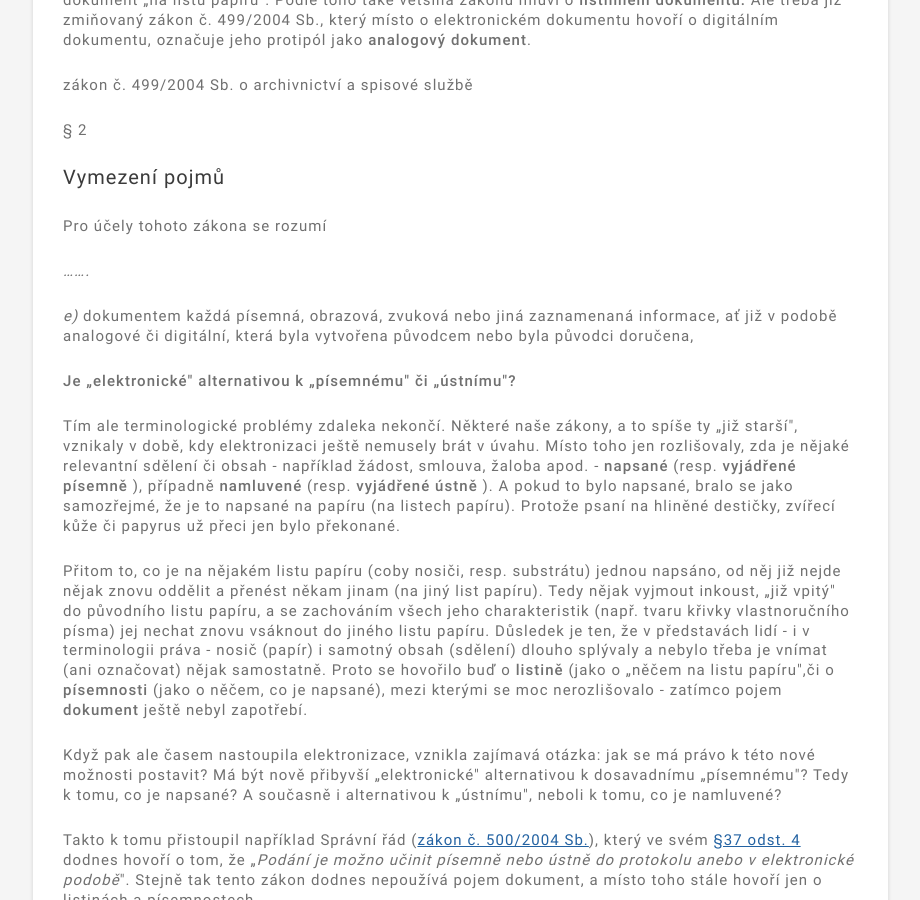
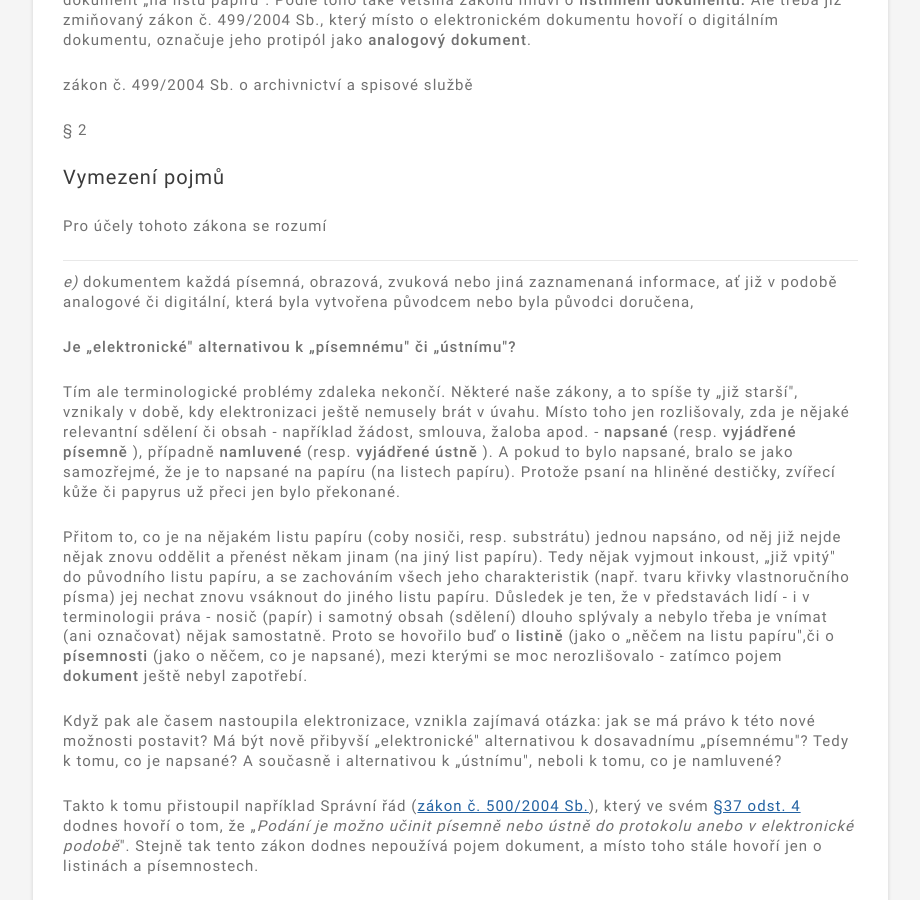
Before and after one commit to garcon/czgov_esignature_manual, a Jekyll site: the page built from slovnik-pojmu.md, in a window 1280 px wide and 900 px high, scrolled down 754 px. Shown: the whole window, without its empty margins (322-1242 px from the left). Built offline with Jekyll 4.4.1, drawn with Linux system fonts in a browser that asks for light colours; some web fonts are replaced.

Commit message:
Added divider

```diff
--- a/slovnik-pojmu.md
+++ b/slovnik-pojmu.md
@@ -22,7 +22,7 @@ zákon č. 499/2004 Sb. o archivnictví a spisové službě
 
 Pro účely tohoto zákona se rozumí
 
-_……._
+---
 
 _e)_ dokumentem každá písemná, obrazová, zvuková nebo jiná zaznamenaná informace, ať již v podobě analogové či digitální, která byla vytvořena původcem nebo byla původci doručena,
 
```
